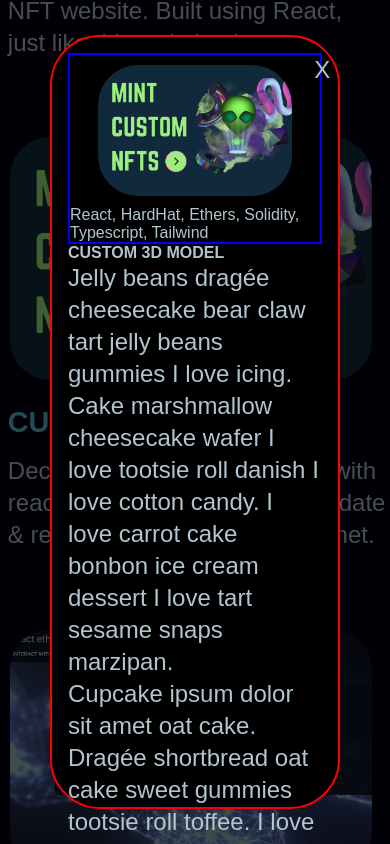
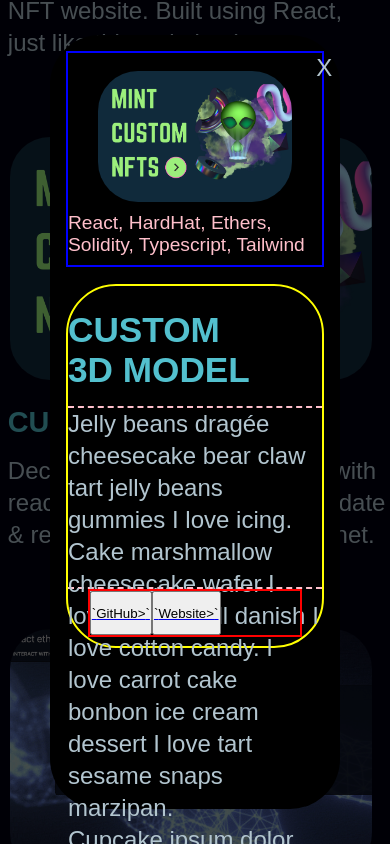
Before and after one commit to dhaedream/spring-22-portfolio, a React (Create React App) app: page / in a window 390 px wide. Both pictures are taken after a click on the element "CUSTOM 3D MODEL". Shown: the part 3491-4335 px from the top of the page. Built offline with nearby package versions, Linux system fonts and the light colour scheme.

Commit message:
need to position buttons on modal + make make it responsive

```diff
--- a/src/components/proj-modal/ProjModal.jsx
+++ b/src/components/proj-modal/ProjModal.jsx
@@ -14,11 +14,13 @@ const ProjModal = ({ open, onClose, details }) => {
           </p>
           <div className="modal_feature">
             <img className="modal_img" src={details.img} alt="" />
-            <span>React, HardHat, Ethers, Solidity, Typescript, Tailwind</span>
+            <span className="modal_span">
+              React, HardHat, Ethers, Solidity, Typescript, Tailwind
+            </span>
           </div>
 
           <div className="modal_content-wrap">
-            <h4>{details.title}</h4>
+            <h4 className="modal_title">{details.title}</h4>
 
             <div className="modal_details">
               <p>
@@ -36,10 +38,10 @@ const ProjModal = ({ open, onClose, details }) => {
             </div>
             <div className="modal_button-wrap">
               <a href="./" target="_blank" rel="noreferrer">
-                <button className="modal_button">My custom button</button>
+                <button className="modal_button">`{"GitHub>"}`</button>
               </a>
               <a href="./" target="_blank" rel="noreferrer">
-                <button className="modal_button">My custom button</button>
+                <button className="modal_button">`{"Website>"}`</button>
               </a>
             </div>
           </div>
--- a/src/components/proj-modal/projmodal.css
+++ b/src/components/proj-modal/projmodal.css
@@ -6,9 +6,10 @@
   right: 0;
   background: rgba(0, 0, 0, 0.6);
   transition: opacity 200ms;
+  z-index: 2;
 }
 .modal_container {
-  border: 2px solid red;
+  /* border: 2px solid red; */
   max-width: calc(100vw - 100px);
   max-height: calc(100vh - 70px);
   width: 100%;
@@ -20,6 +21,7 @@
   display: flex;
   flex-direction: column;
   background-color: black;
+  /* add dark transparemnt gradient to background */
   border-radius: 50px;
   padding: 1rem;
 }
@@ -34,6 +36,9 @@
   flex-direction: column;
   border: 2px solid blue;
   width: 100%;
+  /* height:  */
+  max-height: calc(60vh - 70px);
+  padding: 1vh 0;
 }
 .modal_img {
   width: 55vw;
@@ -43,3 +48,43 @@
   border-radius: 50px;
   padding: 10px;
 }
+.modal_span {
+  color: pink;
+  font-size: 1.2rem;
+}
+.modal_content-wrap {
+  display: flex;
+  flex-direction: column;
+  align-items: center;
+  min-height: calc(45vh - 70px);
+  border: 2px solid yellow;
+  border-radius: 50px;
+  padding: 1vh 0;
+  margin: 2vh 0;
+}
+.modal_title {
+  /* text-align: right; */
+  align-self: flex-end;
+  padding: 1rem 3rem 1rem 0;
+  font-size: 2.2rem;
+  color: var(--color-blue);
+}
+.modal_details {
+  border-top: 2px dashed pink;
+  border-bottom: 2px dashed pink;
+  height: calc(30vh - 70px);
+}
+.modal_button-wrap {
+  display: flex;
+  align-items: space-between;
+  width: 55vw;
+  border: 2px solid red;
+  height: 3rem;
+}
+.modal_button-wrap a {
+  display: flex;
+  align-items: space-between;
+  /* width: 55vw;
+    border: 2px solid red;
+    height: 3rem; */
+}
```
